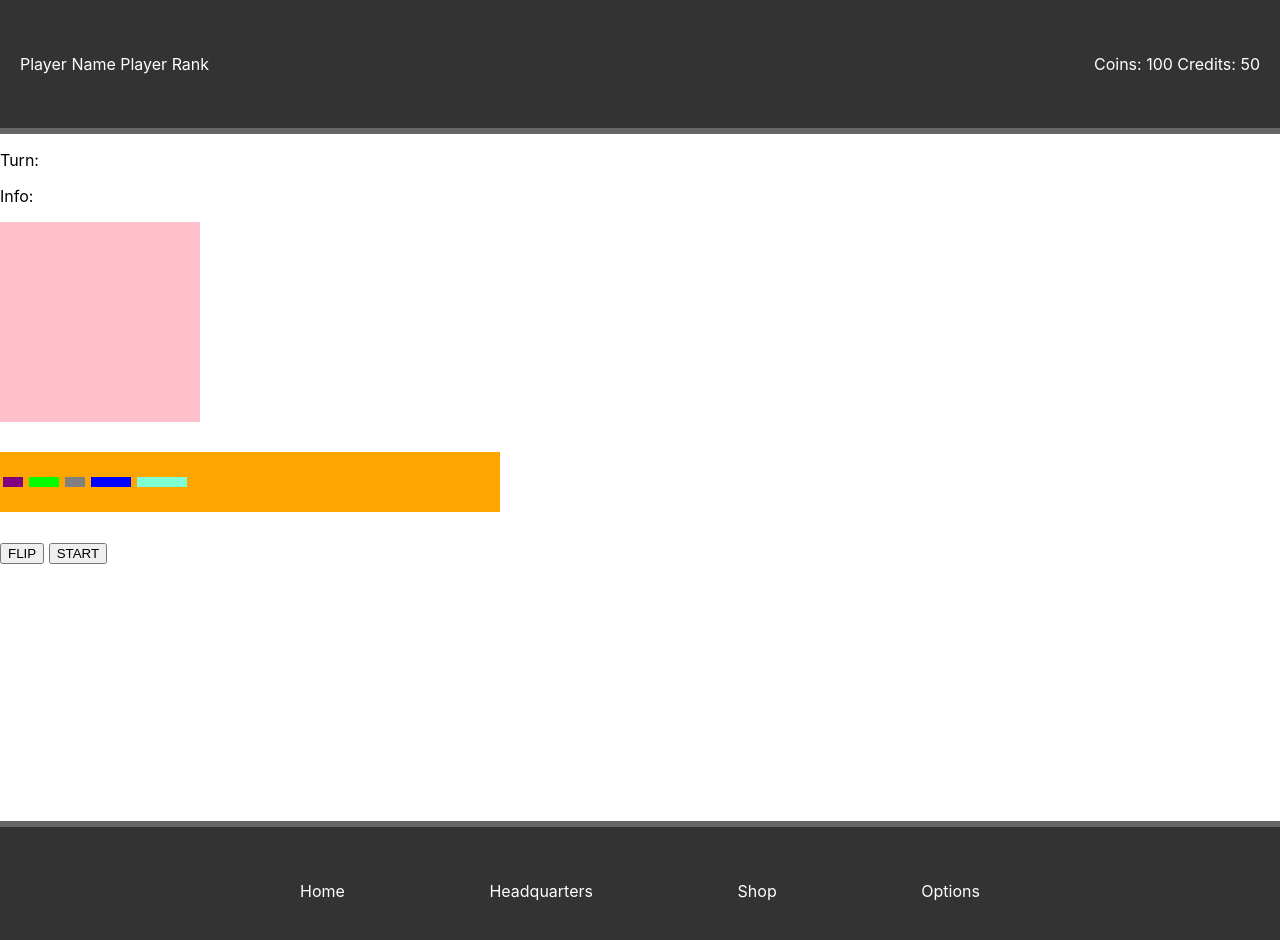
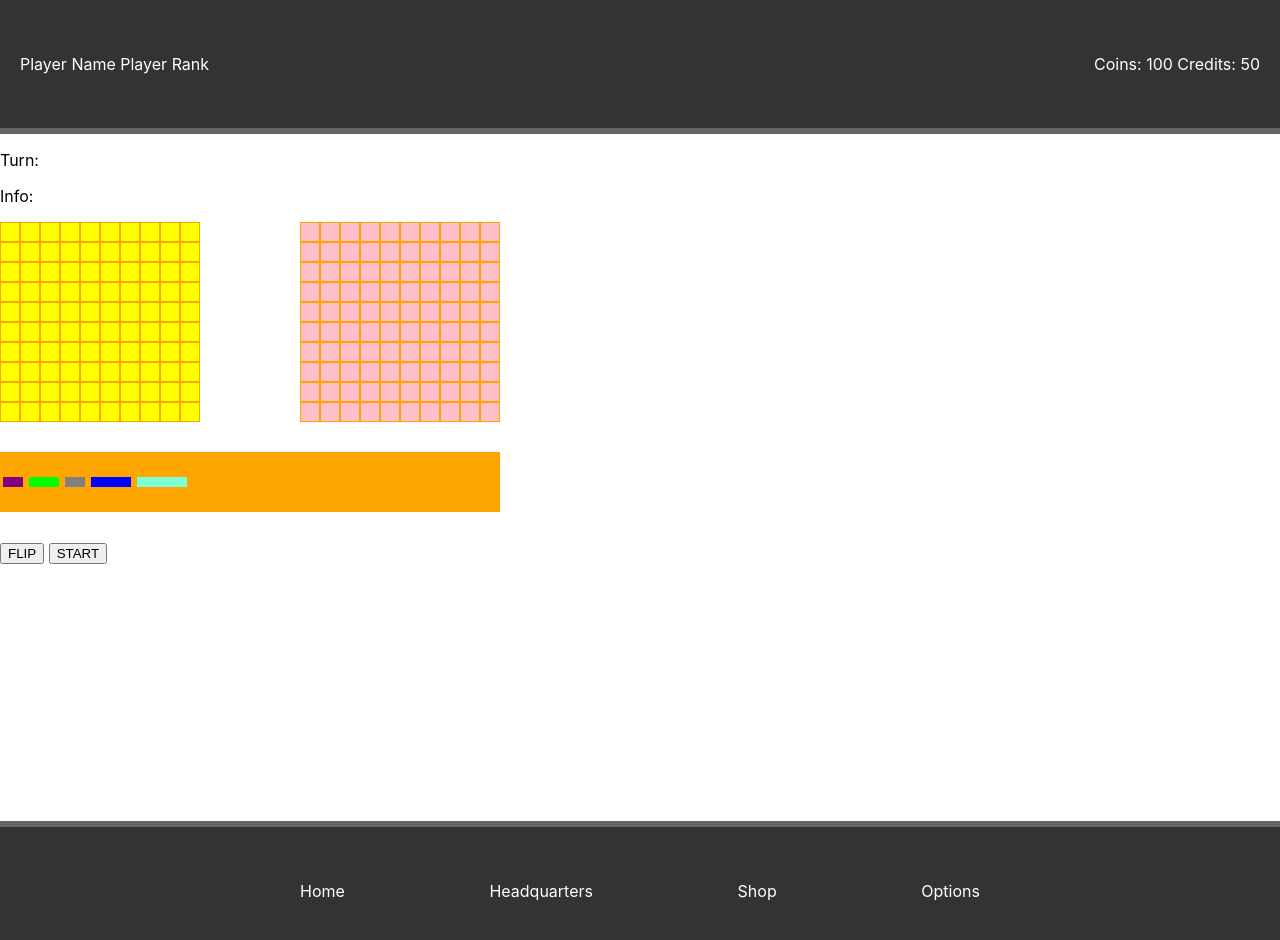
Before and after one commit to inox99/captainhook, a website: page public/index.html in a window 1280 px wide. Both pictures are taken after a click on the link "Headquarters". Drawn offline with nearby package versions, Linux system fonts and the light colour scheme; no server answers.

Commit message:
added grids to gameboard

```diff
--- a/public/index.js
+++ b/public/index.js
@@ -66,13 +66,21 @@ function flip() {
 //CREATE BOARDS
 const width = 10;
 
-function createBoard() {
+function createBoard(color, user) {
   const gameBoardContainer = document.createElement("div");
   gameBoardContainer.classList.add("game-board");
-  gameBoardContainer.style.backgroundColor = "pink";
+  gameBoardContainer.style.backgroundColor = color;
+  gameBoardContainer.id = user;
 
+  for (let i = 0; i < width * width; i++) {
+    const block = document.createElement("div");
+    block.classList.add("block");
+    block.id = i;
+    gameBoardContainer.append(block);
+  }
   gamesBoardContainer.append(gameBoardContainer);
 }
 
-createBoard();
+createBoard("yellow", "player1");
+createBoard("pink", "computer2");
 flipButton.addEventListener("click", flip);
--- a/public/style.css
+++ b/public/style.css
@@ -50,6 +50,21 @@ ul li {
 .game-board {
   width: 200px;
   height: 200px;
+  display: flex;
+  flex-wrap: wrap;
+}
+
+.block {
+  width: 20px;
+  height: 20px;
+  border: solid 1px orange;
+  box-sizing: border-box;
+}
+
+#gamesboard-container {
+  width: 500px;
+  display: flex;
+  justify-content: space-between;
 }
 
 .option-container {
```
